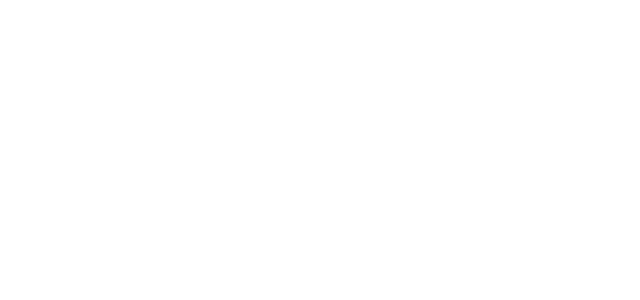
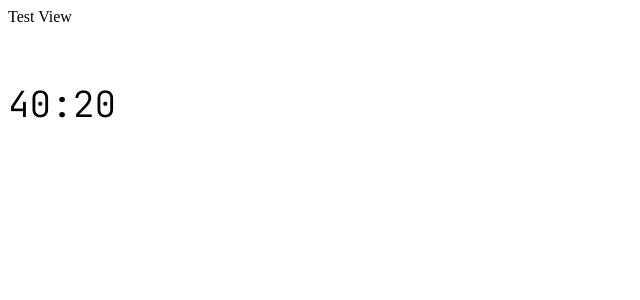
Before and after one commit to roma8ok/timerproject, a React (Create React App) app: page / in a window 1280 px wide. Shown: the top 300 px of the page, without its empty margins (0-640 px from the left). Built offline with nearby package versions, Linux system fonts and the light colour scheme.

Commit message:
added component TimerDisplay

```diff
--- /dev/null
+++ b/src/components/TimerDisplay.tsx
@@ -0,0 +1,55 @@
+import React, { FC } from 'react';
+import styled from 'styled-components';
+
+import { FontFamilies, FontWeight } from '../styles/fonts';
+
+const getHours = (time: Date) => {
+  const hours = time.getHours();
+  return hours < 10 ? `0${hours}` : hours;
+};
+
+const getMinutes = (time: Date) => {
+  const minutes = time.getMinutes();
+  return minutes < 10 ? `0${minutes}` : minutes;
+};
+
+const getSeconds = (time: Date) => {
+  const seconds = time.getSeconds();
+  return seconds < 10 ? `0${seconds}` : seconds;
+};
+
+export enum TimerMode {
+  HMS = 'HMS',
+  HM = 'HM',
+  MS = 'MS',
+}
+
+const getTimer = (mode: TimerMode, time: Date) => {
+  switch (mode) {
+    case TimerMode.HMS:
+      return getHours(time) + ':' + getMinutes(time) + ':' + getSeconds(time);
+    case TimerMode.HM:
+      return getHours(time) + ':' + getMinutes(time);
+    case TimerMode.MS:
+      return getMinutes(time) + ':' + getSeconds(time);
+  }
+};
+
+export interface TimerDisplayProps {
+  mode: TimerMode;
+  time: Date;
+}
+
+export const TimerDisplay: FC<TimerDisplayProps> = ({ mode, time }) => {
+  return (
+    <Container>
+      {getTimer(mode, time)}
+    </Container>
+  );
+};
+
+const Container = styled.div`
+  font-family: ${FontFamilies.main};
+  font-weight: ${FontWeight.w300};
+  font-size: 36px;
+`;
--- a/src/router/routes.ts
+++ b/src/router/routes.ts
@@ -1,7 +1,5 @@
-const test = 'test';
-
 const ROUTES = {
-  test: `/${test}`,
+  test: `/`,
 };
 
 export default ROUTES;
--- a/src/views/TestView.tsx
+++ b/src/views/TestView.tsx
@@ -1,9 +1,24 @@
-import React from 'react';
+import React, { useEffect, useState } from 'react';
+
+import { TimerDisplay, TimerMode } from '../components/TimerDisplay';
 
 export default function TestView() {
+  const [ currentTime, setCurrentTime ] = useState(new Date());
+
+  useEffect(() => {
+    const interval = setInterval(() => {
+      setCurrentTime(new Date());
+    }, 1000);
+    return () => clearInterval(interval);
+  }, []);
+
   return (
     <>
       <div>Test View</div>
+      <br />
+      <br />
+      <br />
+      <TimerDisplay mode={TimerMode.MS} time={currentTime} />
     </>
   );
 }
```
Also changed, not shown: src/styles/decorators.tsx (added, +12 -0 lines), 2 other files (tests, documents, lock files or other folders).
